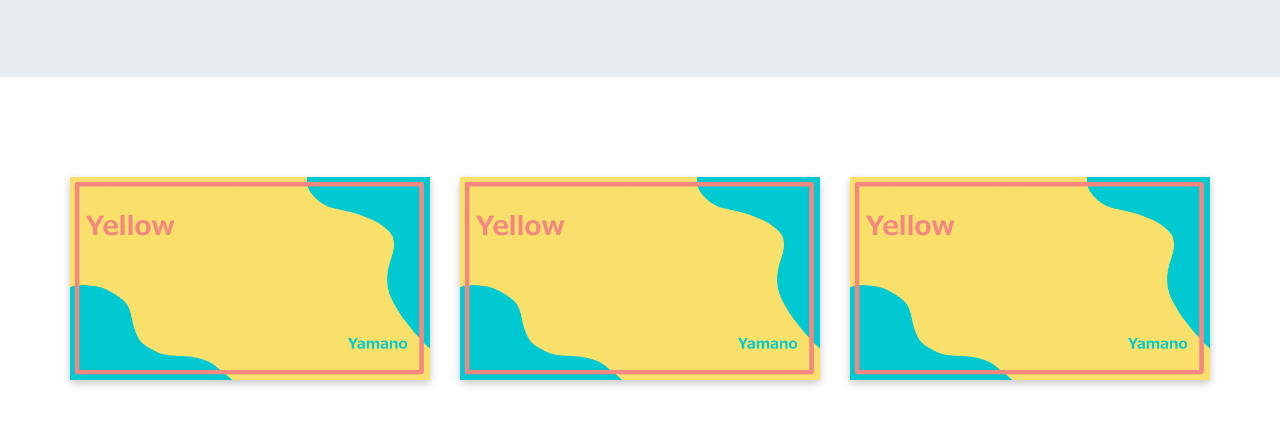
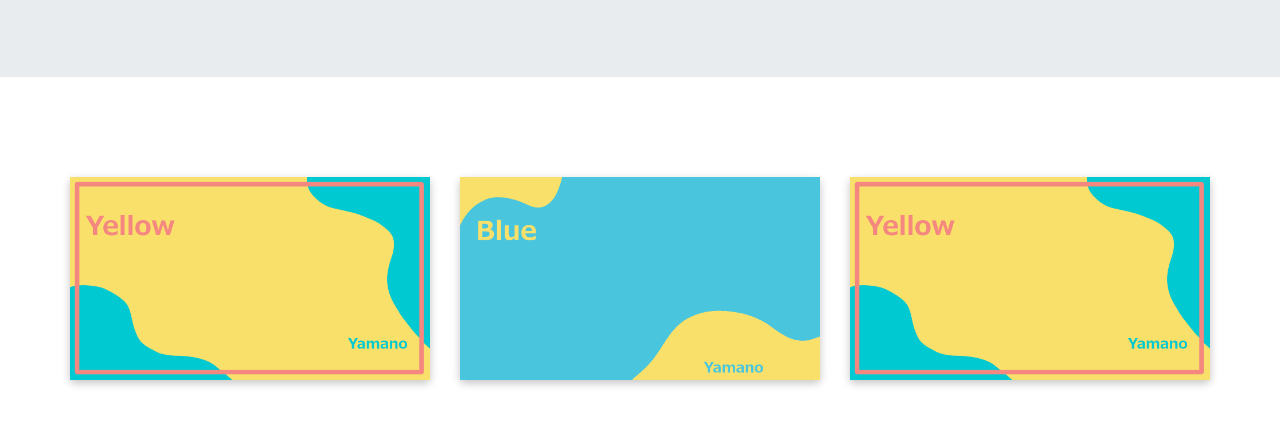
Before and after one commit to ituyama/slide-gallery, a plain HTML site: page index.html in a window 1280 px wide. Shown: the part 259-684 px from the top of the page. Drawn offline with nearby package versions, Linux system fonts and the light colour scheme; a web font is replaced by a local one.

Commit message:
add new themes

```diff
--- a/index.html
+++ b/index.html
@@ -34,7 +34,7 @@
             </div>
             <div class="col-lg-4 card">
                 <div class="card-img-top">
-                    <img src="img/yellow.png" width="100%" alt="">
+                    <img src="img/blue.png" width="100%" alt="">
                 </div>
             </div>
             <div class="col-lg-4 card">
```
Also changed, not shown: img/blue.png (added).
